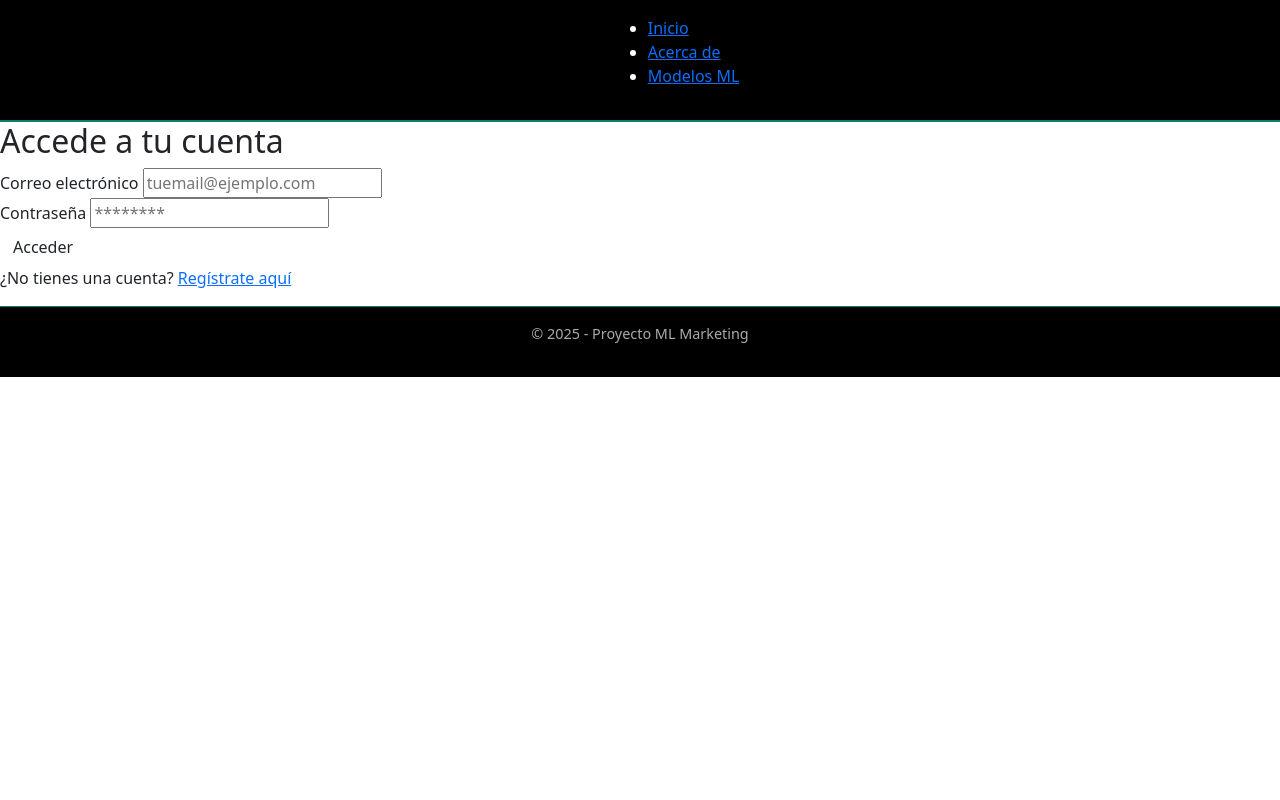
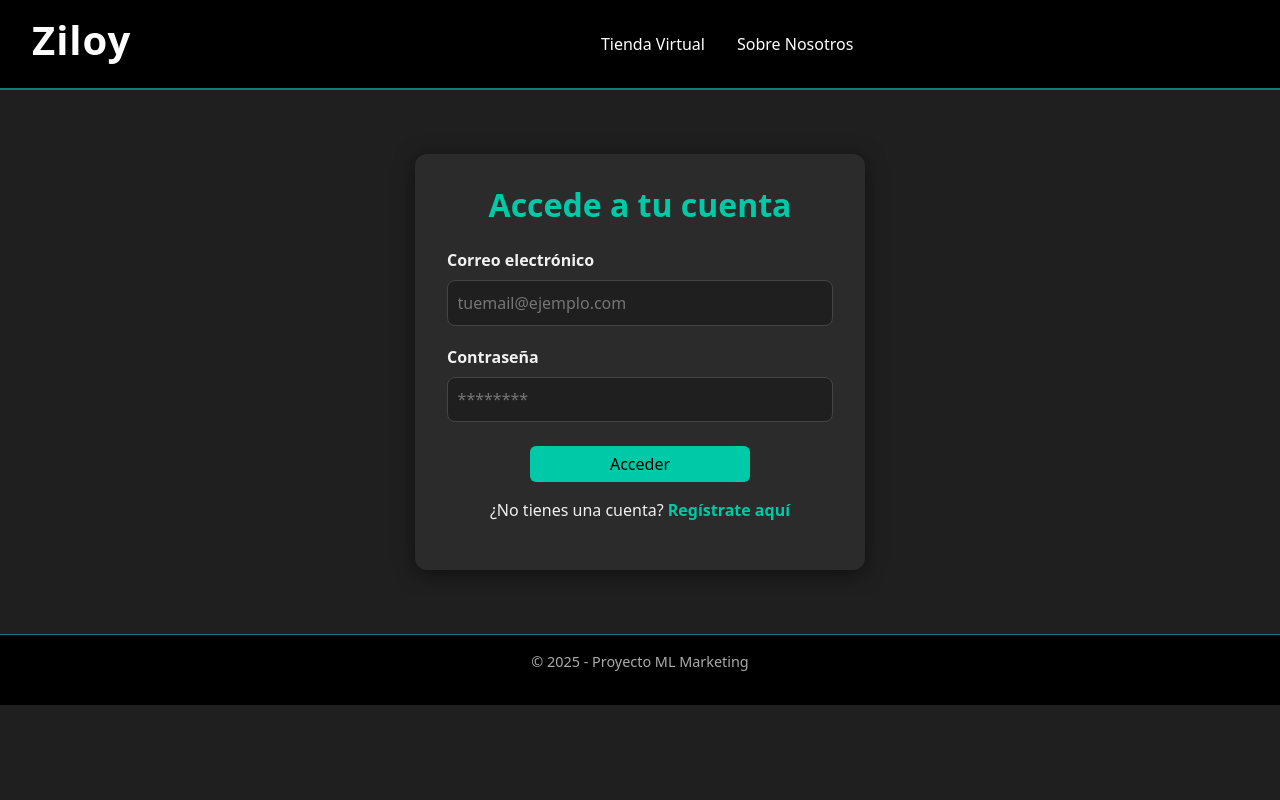
Before and after one commit to JeissonArleyCalderonPosada/Proyecto-GC, a Flask app: page /login in a window 1280 px wide. Run offline with Flask 3, Linux system fonts and the light colour scheme; parts of the project's set-up code (start-up, migrations or seed data) failed here and were passed over.

Commit message:
Cambio en estilos css y modificacion de diseño en archivos htm, cambios en el diseño del login y el registro de usuarios

```diff
--- a/app.py
+++ b/app.py
@@ -18,7 +18,6 @@ app.secret_key = "clave_super_segura"
 #Configuracion de la base de datos
 load_dotenv()  # carga las variables del archivo .env
 
-app = Flask(__name__)
 app.config['SQLALCHEMY_DATABASE_URI'] = os.getenv("DATABASE_URL")
 app.config['SQLALCHEMY_TRACK_MODIFICATIONS'] = False
 
@@ -84,8 +83,9 @@ def login():
         if usuario and usuario.check_password(password):
             session['user_id'] = usuario.id
             session['user_name'] = usuario.nombre
+            session['is_admin'] = usuario.is_admin
             flash('Inicio de sesión exitoso', 'success')
-            return redirect(url_for('dashboard'))
+            return redirect(url_for('index'))
         else:
             flash('Datos incorrectos o usuario no encontrado.', 'error')
             return redirect(url_for('login'))
@@ -98,11 +98,11 @@ def logout():
     flash("Sesión cerrada correctamente", "info")
     return redirect(url_for('login'))
 
-@app.route('/dashboard')
-def dashboard():
-    if 'user_id' not in session:
-        return redirect(url_for('login'))
-    return render_template('dashboard.html', user_name=session.get('user_name'))
+#@app.route('/dashboard')
+#def dashboard():
+#    if 'user_id' not in session:
+#        return redirect(url_for('login'))
+#    return render_template('dashboard.html', user_name=session.get('user_name'))
 
 @app.route('/register', methods=['GET', 'POST'])
 def register():
--- a/static/style.css
+++ b/static/style.css
@@ -539,11 +539,11 @@ footer {
   flex-direction: column;
   text-align: center;
   height: 400px;
-  width: 400px;
+  width: 335px;
   border-radius: 10px;
   color: white;
   cursor: pointer;
-  transition: 400ms;
+  transition: 200ms;
 }
 
 .cards .card p.second-text {
@@ -634,3 +634,93 @@ footer {
 .btn-qty:hover {
   color: #007f6e;
 }
+
+/* PÁGINA DE REGISTRO */
+.register-page {
+  background-color: #1f1f1f;
+  display: flex;
+  flex-direction: column;
+  min-height: 100vh;
+}
+
+.register-container {
+  background-color: #2b2b2b;
+  color: #f1f1f1;
+  width: 90%;
+  max-width: 450px;
+  margin: 4rem auto;
+  padding: 2rem;
+  border-radius: 12px;
+  box-shadow: 0 4px 20px rgba(0,0,0,0.5);
+}
+
+.register-container h2 {
+  color: #00c9a7;
+  text-align: center;
+  margin-bottom: 1.5rem;
+  font-weight: 700;
+}
+
+.form-group {
+  margin-bottom: 1.2rem;
+}
+
+.form-group label {
+  display: block;
+  font-weight: 600;
+  margin-bottom: 0.5rem;
+}
+
+.form-group input {
+  width: 100%;
+  padding: 0.6rem;
+  border-radius: 8px;
+  border: 1px solid #444;
+  background-color: #1f1f1f;
+  color: #fff;
+  transition: border-color 0.2s ease;
+}
+
+.form-group input:focus {
+  border-color: #00c9a7;
+  outline: none;
+}
+
+.flash-messages {
+  width: 90%;
+  max-width: 450px;
+  margin: 1rem auto;
+}
+
+.flash {
+  padding: 0.8rem;
+  border-radius: 8px;
+  margin-bottom: 0.5rem;
+  text-align: center;
+  font-weight: 600;
+}
+
+.flash.success {
+  background-color: #00c9a7;
+  color: #000;
+}
+
+.flash.error {
+  background-color: #b30000;
+  color: #fff;
+}
+
+.login-link {
+  text-align: center;
+  margin-top: 1rem;
+}
+
+.login-link a {
+  color: #00c9a7;
+  text-decoration: none;
+  font-weight: 600;
+}
+
+.login-link a:hover {
+  text-decoration: underline;
+}
--- a/templates/login.html
+++ b/templates/login.html
@@ -9,18 +9,20 @@
     <link href="https://cdn.jsdelivr.net/npm/bootstrap@5.3.8/dist/css/bootstrap.min.css" rel="stylesheet">
 </head>
 
-<body class="login-page">
+<body class="register-page">
     <header>
-        <nav>
-            <ul>
-                <li><a href="{{ url_for('index') }}">Inicio</a></li>
-                <li><a href="#">Acerca de</a></li>
-                <li><a href="#">Modelos ML</a></li>
-            </ul>
-        </nav>
+        <div class="header-container">
+            <h1 class="logo-text"><a href="{{ url_for('index') }}">Ziloy</a></h1>
+            <nav>
+                <ul class="nav-list">
+                    <li><a href="{{ url_for('tienda_virtual') }}">Tienda Virtual</a></li>
+                    <li><a href="{{ url_for('conocenos') }}">Sobre Nosotros</a></li>
+                </ul>
+            </nav>
+        </div>
     </header>
 
-    <!--Mensajes Flash -->
+    <!-- Mensajes Flash -->
     {% with messages = get_flashed_messages(with_categories=true) %}
     {% if messages %}
     <div class="flash-messages">
@@ -32,7 +34,7 @@
     {% endwith %}
 
     <main>
-        <section class="login-container">
+        <section class="register-container">
             <h2>Accede a tu cuenta</h2>
             <form method="post" action="{{ url_for('login') }}">
                 <div class="form-group">
@@ -45,10 +47,13 @@
                     <input type="password" id="password" name="password" placeholder="********" required>
                 </div>
 
-                <button type="submit" class="btn">Acceder</button>
+                <button type="submit"
+                        class="btn"
+                        style="display:block; margin: 1.5rem auto 0; width: 220px; background-color:#00c9a7; color:#000; border:none;">Acceder
+                </button>
             </form>
 
-            <p class="signup-link">
+            <p class="login-link">
                 ¿No tienes una cuenta?
                 <a href="{{ url_for('register') }}">Regístrate aquí</a>
             </p>
@@ -58,6 +63,7 @@
     <footer>
         <p>&copy; 2025 - Proyecto ML Marketing</p>
     </footer>
+
     <script src="https://cdn.jsdelivr.net/npm/bootstrap@5.3.8/dist/js/bootstrap.bundle.min.js"></script>
 </body>
 
```
Also changed, not shown: templates/conocenos.html (+10 -3 lines), templates/index.html (+17 -6 lines), templates/registro.html (+13 -9 lines), templates/tiendavirtual.html (+12 -4 lines), static/images/ziloy_negro.jpg (deleted), static/images/ziloy_negro.png (added), static/images/ziloy_rosado.jpg (deleted), static/images/ziloy_rosado.png (added).
